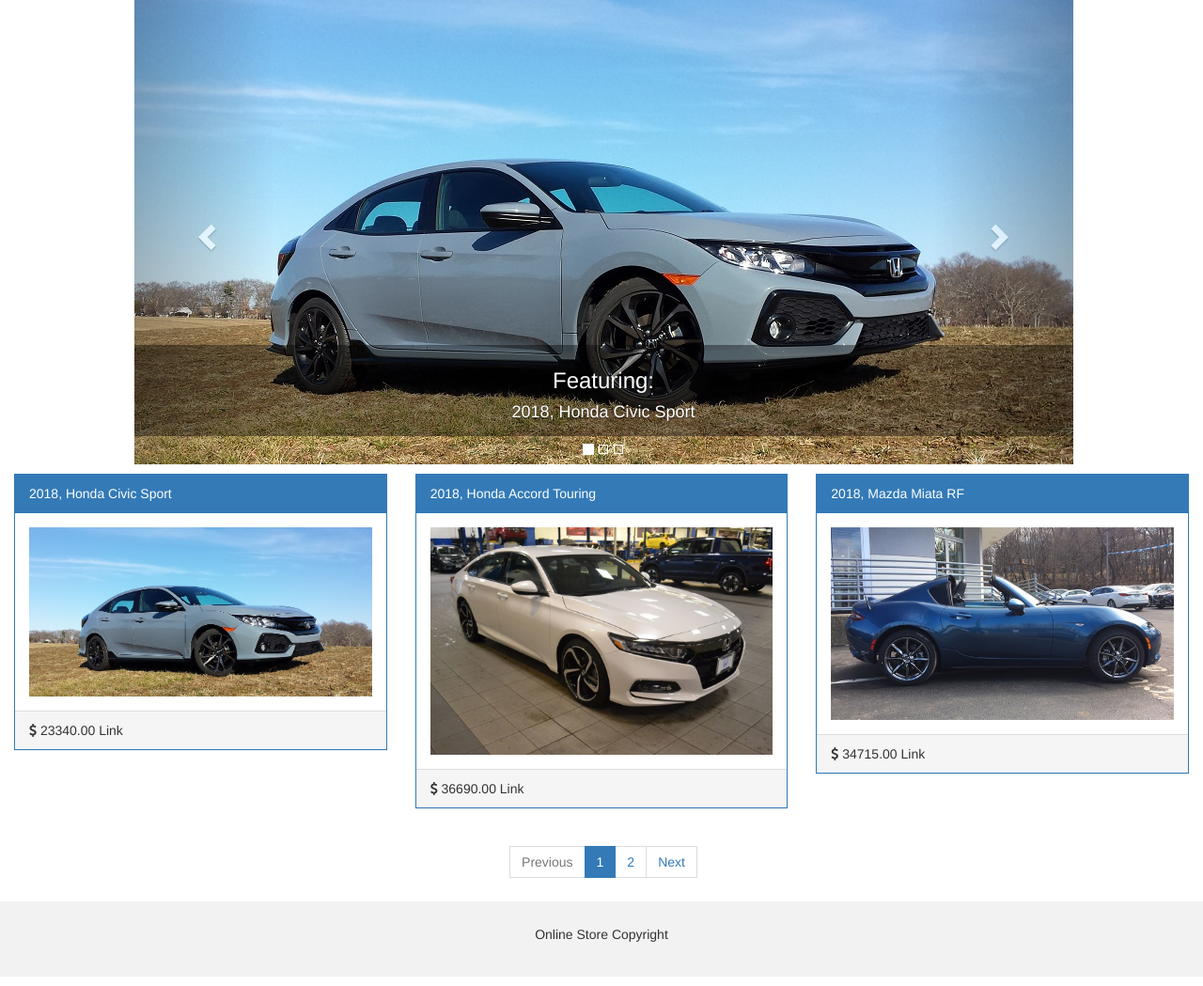
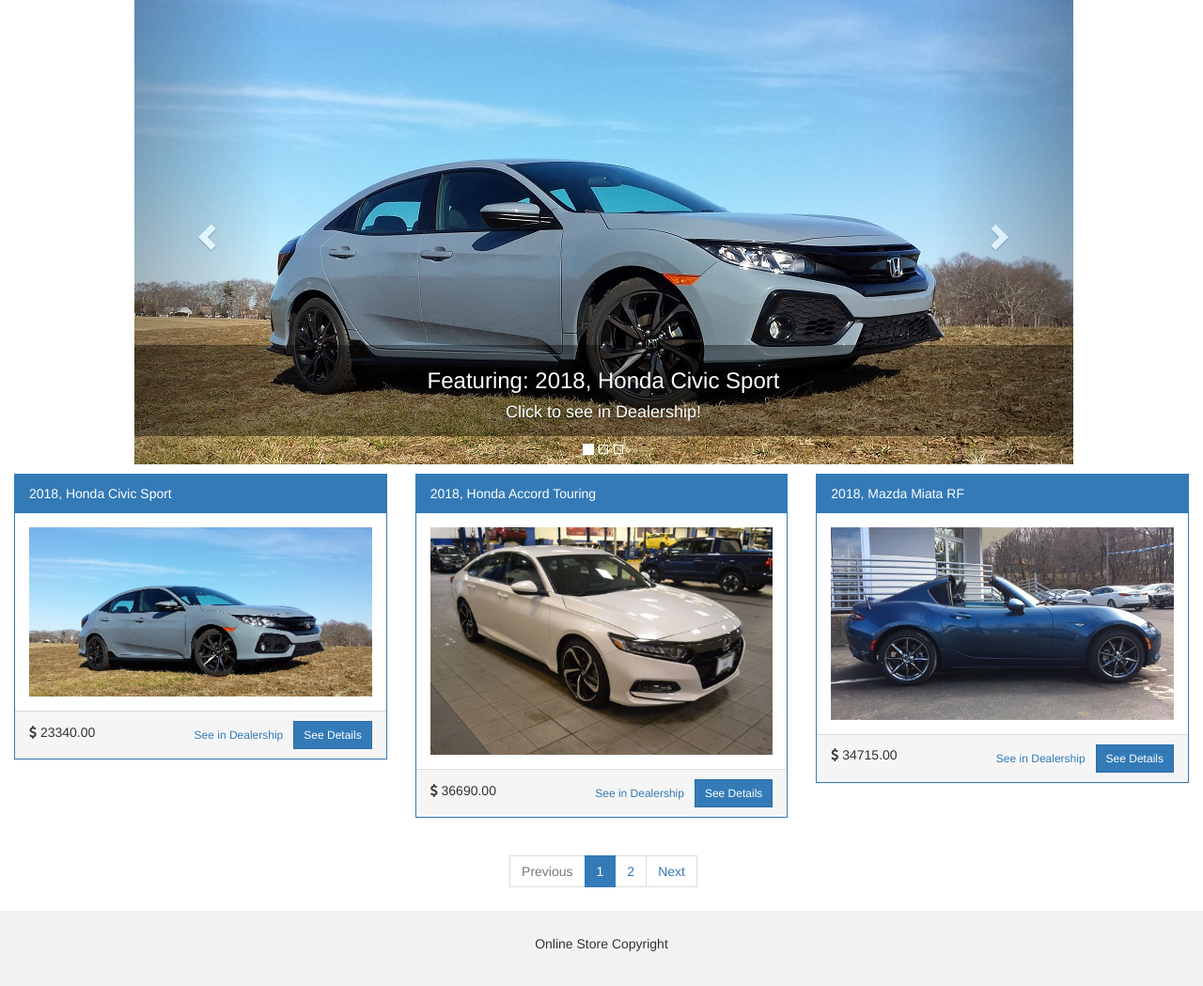
Before and after one commit to jsimon1/X-InformaticsGroupVioletFinalProjectDemo, a Django app: page /cars/ in a window 1280 px wide. Shown: the part 101-1150 px from the top of the page at 94% size. Run offline with Django 3.2, Linux system fonts and the light colour scheme; data comes from the database, SQL or seed files in the repository; both versions use the stored data as it was after the commit; some libraries are stand-ins or nearby versions.

Commit message:
Added Car Details inside Modal
And functioning buttons under panels

```diff
--- a/CarSales/CarSales/settings.py
+++ b/CarSales/CarSales/settings.py
@@ -39,7 +39,6 @@
     'django.contrib.messages',
     'django.contrib.staticfiles',
     'sorl.thumbnail',
-    'widget_tweaks',
 ]
 
 MIDDLEWARE = [
--- a/CarSales/static/css/styles.css
+++ b/CarSales/static/css/styles.css
@@ -1,7 +1,5 @@
 * {
-    -webkit-border-radius: 0 !important;
-    -moz-border-radius: 0 !important;
-
+    border-radius: 0 !important;
 }
 
 .navbar {
@@ -9,8 +7,8 @@
 }
 
 .jumbotron-fluid {
-    padding-top:0px !important;
-    padding-bottom:0px !important;
+    padding-top: 0px !important;
+    padding-bottom: 0px !important;
     margin-bottom: 0px;
     background-color: lightgray !important;
 }
@@ -33,12 +31,14 @@
 }
 
 /* Add a gray background color and some padding to the footer */
+
 footer {
     background-color: #f2f2f2;
     padding: 25px;
 }
 
 /* to center the pagination row */
+
 .row-centered {
     text-align: center;
 }
--- a/CarSales/templates/carousel.html
+++ b/CarSales/templates/carousel.html
@@ -13,12 +13,15 @@
         <div class="carousel-inner">
             {% for car in picked_cars %}
             <div {% if forloop.counter0 == 0 %} class="item active" {% else %} class="item" {% endif %}>
-                {% thumbnail car.car_image "1500x600" crop="center" as im %}
+                {% thumbnail car.car_image "1500x550" crop="center" as im %}
                 <img src="{{ im.url }}" width="{{ im.width }}" height="{{ im.height }}" class="img-responsive" alt="Car Thumb"> {% endthumbnail %}
-                <div class="carousel-caption d-none d-md-block">
-                    <h3>Featuring:</h3>
-                    <h4>{{ car.car_year }}, {{car.car_make}} {{car.car_model}}</h4>
-                </div>
+
+                <a href="{{car.car_web}}" target="_blank">
+                    <div class="carousel-caption d-none d-md-block">
+                        <h3>Featuring: {{ car.car_year }}, {{car.car_make}} {{car.car_model}}</h3>
+                        <h4>Click to see in Dealership!</h4>
+                    </div>
+                </a>
             </div>
             {% endfor %}
         </div>
--- a/CarSales/templates/details.html
+++ b/CarSales/templates/details.html
@@ -5,9 +5,15 @@
     <h5 class="modal-title">{{ car.car_model }}</h5>
 </div>
 <div class="modal-body">
-    ...
+    <p><strong>Make & Model:</strong> {{ car.car_make }} {{ car.car_model }}</p>
+    <p><strong>Year:</strong> {{ car.car_year }}</p>
+    <p><strong>Price:</strong> $ {{ car.car_price }}</p>
+    <hr>
+    <p><strong>Dealership:</strong> {{ car.dealer_name }}</p>
+    <p><strong>Zip:</strong> {{ car.dealer_zip }}</p>
+    <p><strong>Web:</strong> <a href="{{car.dealer_web}}" target="_blank">{{ car.dealer_web }}</a></p>
 </div>
 <div class="modal-footer">
     <button type="button" class="btn btn-secondary" data-dismiss="modal">Close</button>
-    <button type="button" class="btn btn-primary">See in Dealership Webpage</button>
+    <a href="{{car.car_web}}" target="_blank" class="btn btn-primary" role="button" aria-disabled="true">See in Dealership</a>
 </div>
--- a/CarSales/templates/index.html
+++ b/CarSales/templates/index.html
@@ -1,6 +1,6 @@
 {% extends "base.html" %} {% load thumbnail %} {% block content %} {% for car in car_list %}
 
-<div class="col-sm-4 ">
+<div class="col-sm-4">
     <div class="panel panel-primary">
         <div class="panel-heading">{{ car.car_year }}, {{ car.car_make }} {{ car.car_model }}</div>
         <div class="panel-body">
@@ -11,7 +11,13 @@
             </a>
         </div>
         <div class="panel-footer">
-            <i style="font-size:14px" class="fa fa-dollar"></i> {{ car.car_price }} Link
+            <span style="vertical-align: middle; font-size:14px;" class="align-middle">
+                <i class="fa fa-usd"></i> {{ car.car_price }}
+            </span>
+
+            <a href="{% url 'cars:details' car.id %}" data-toggle="modal" data-target="#detailsModal{{car.id}}" class="btn btn-primary btn-sm pull-right" role="button" aria-disabled="true">See Details</a>
+            <a href="{{car.car_web}}" target="_blank" class="btn btn-secondary btn-sm pull-right" role="button" aria-disabled="true">See in Dealership</a>
+            <div class="clearfix"></div>
         </div>
     </div>
 </div>
@@ -24,6 +30,4 @@
     </div>
 </div>
 
-{% endfor %}
-
-{% endblock %}
+{% endfor %} {% endblock %}
```
Also changed, not shown: CarSales/db.sqlite3, 3 other files.
